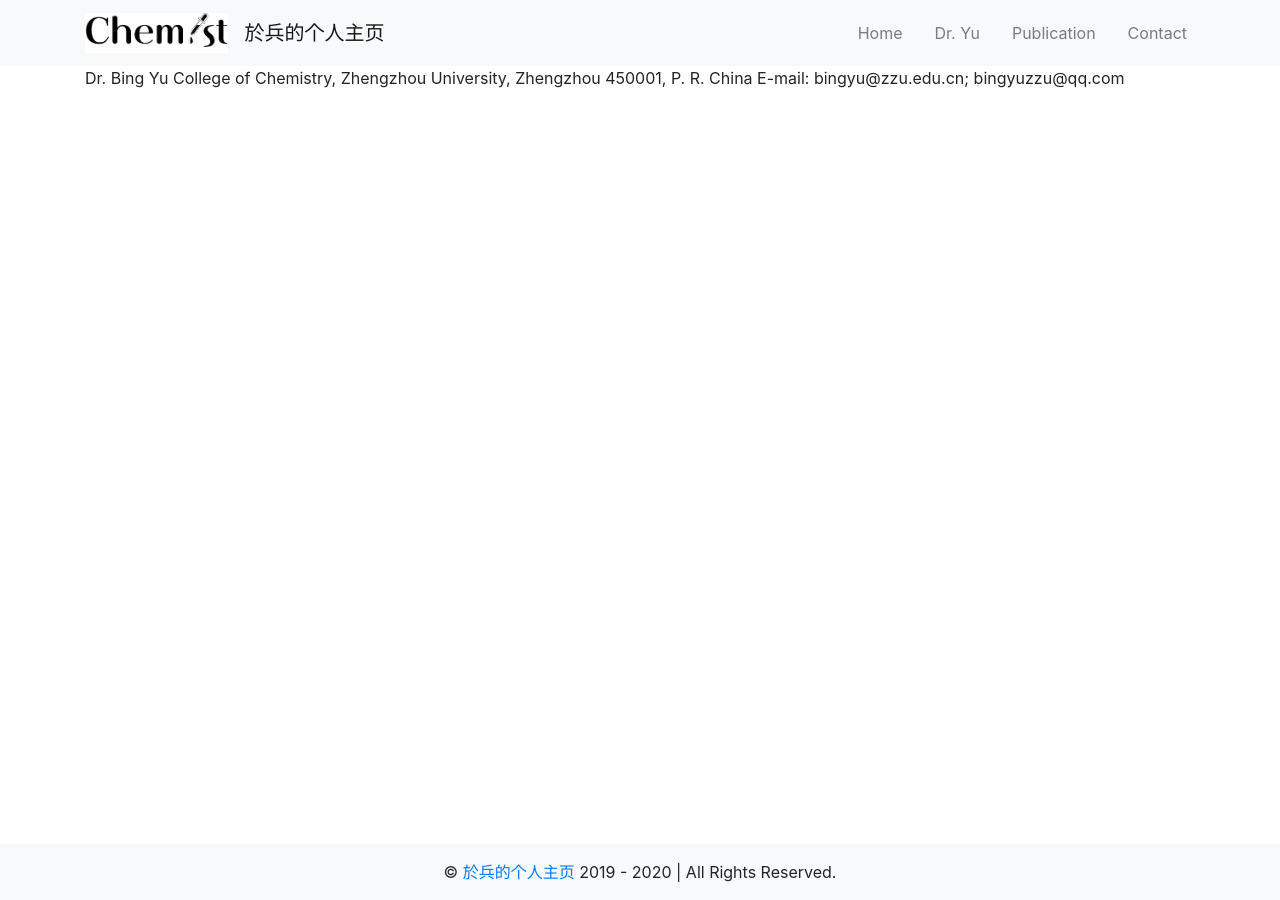
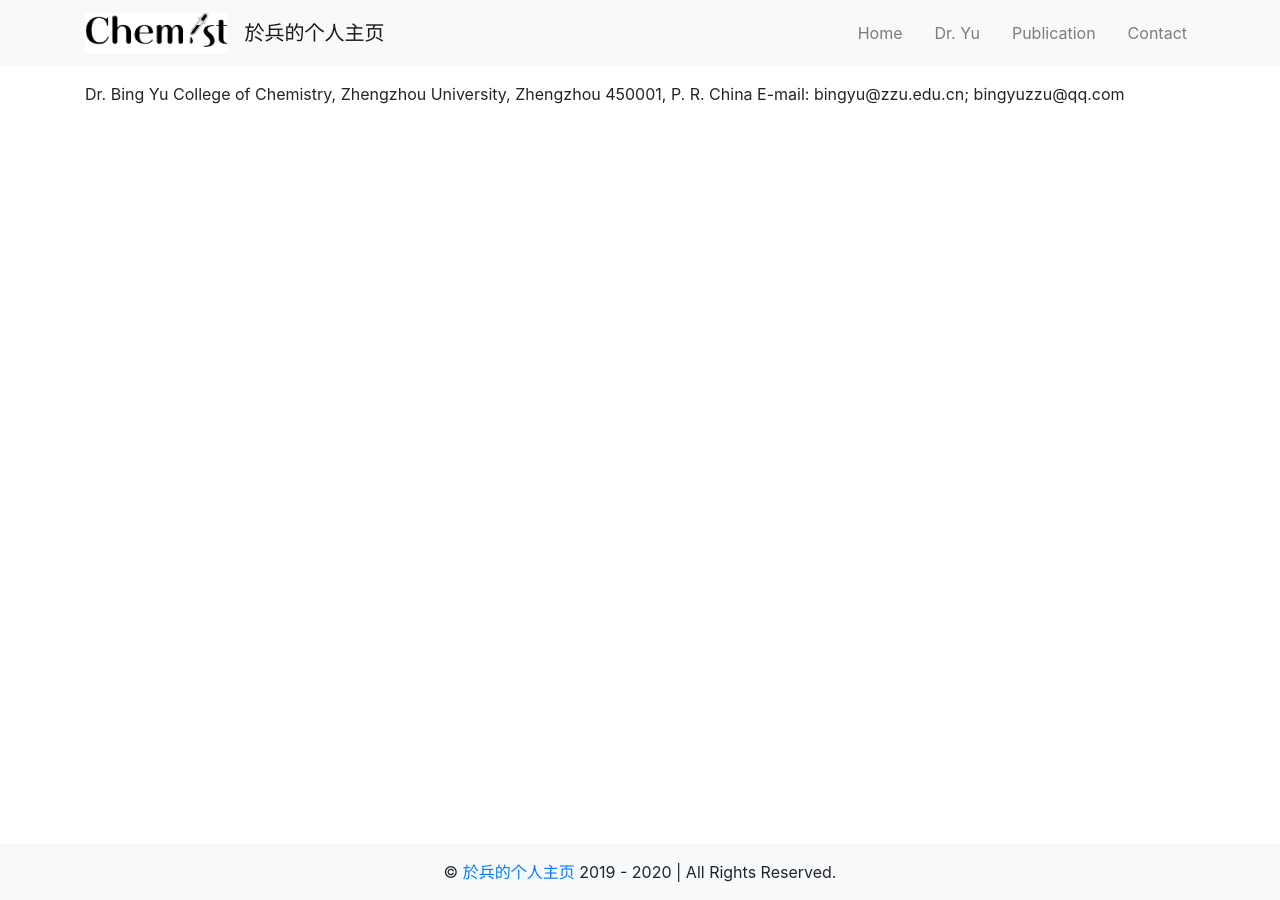
Before and after one commit to bingyuzzu/bingyuzzu.github.io, a Jekyll site: the page built from contact.html, in a window 1280 px wide. Built offline with Jekyll 4.4.1, drawn with Linux system fonts in a browser that asks for light colours.

Commit message:
Update base.html

```diff
--- a/_layouts/base.html
+++ b/_layouts/base.html
@@ -6,7 +6,7 @@
 <body class="d-flex flex-column" >
   <div id="page-content">
 	  {% include header.html %}
-			<div class="container-fluid">
+			<div class="container-fluid mt-3">
 				{{ content }}
 			</div>
 		</div>
```
